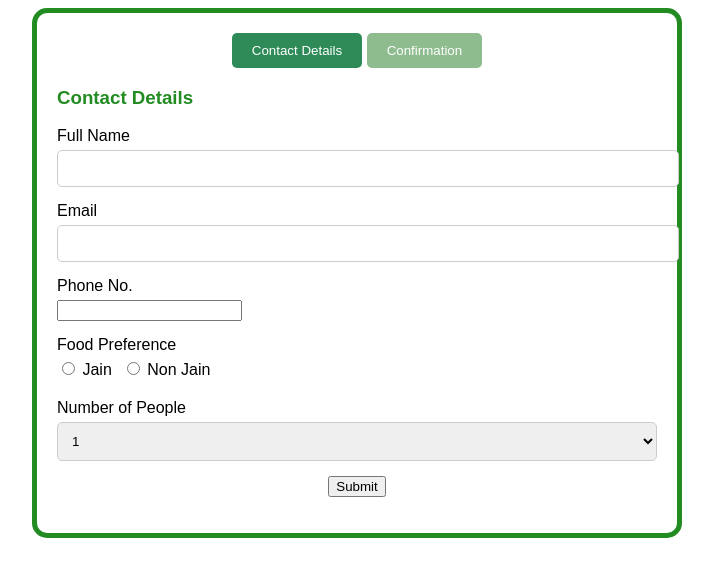
After one commit to Jaideep24/the-trekers, a Django app: template trekkapp/templates/trekkapp/Payment.html in a window 1280 px wide. The commit adds this page. Shown: the top 577 px of the page, without its empty margins (283-996 px from the left). Run offline with Django 3.2, Linux system fonts and the light colour scheme; the template is opened without the code that fills it, so the values that code supplies are empty.

Commit message:
enquire form done

```diff
--- a/trekkapp/admin.py
+++ b/trekkapp/admin.py
@@ -9,3 +9,6 @@ admin.site.register(City)
 admin.site.register(Camping)
 admin.site.register(Cycling)
 admin.site.register(Tours)
+admin.site.register(contact)
+admin.site.register(enquire)
+admin.site.register(personaltrek)
--- /dev/null
+++ b/trekkapp/templates/trekkapp/Payment.html
@@ -0,0 +1,200 @@
+<!DOCTYPE html>
+<html lang="en">
+<head>
+    <meta charset="UTF-8">
+    <meta name="viewport" content="width=device-width, initial-scale=1.0">
+    <title>Payment Form</title>
+    <style>
+        body {
+            font-family: Arial, sans-serif;
+        }
+        h3 {
+            color: forestgreen;
+        }
+        .container {
+            max-width: 600px;
+            margin: 0 auto;
+            padding: 20px;
+            border: 5px solid forestgreen;
+            border-radius: 15px;
+        }
+        .btn {
+            display: inline-block;
+            padding: 10px 20px;
+            background-color: seagreen;
+            color: white;
+            border: none;
+            border-radius: 5px;
+            cursor: pointer;
+        }
+        .form-group {
+            margin-bottom: 15px;
+        }
+        label {
+            display: block;
+            margin-bottom: 5px;
+        }
+        input[type="text"],
+        input[type="email"],
+        input[type="number"],
+        select {
+            width: 100%;
+            padding: 10px;
+            border: 1px solid #ccc;
+            border-radius: 5px;
+        }
+        .radio-group {
+            display: flex;
+            align-items: center;
+        }
+        .radio-group label {
+            margin-right: 10px;
+        }
+        #output {
+            display: none;
+        }
+        #warning {
+            color: red;
+        }
+    </style>
+    <script src="https://code.jquery.com/jquery-3.4.1.js" integrity="sha256-WpOohJOqMqqyKL9FccASB9O0KwACQJpFTUBLTYOVvVU=" crossorigin="anonymous"></script>
+    <script>
+        var people;
+
+        function SubForm() {
+            var fullName = document.getElementById("full_name").value;
+            var email = document.getElementById("email").value;
+            var phoneNumber = document.getElementById("phone_no").value;
+
+            if (fullName !== "" && email !== "" && phoneNumber !== "" && isValidEmail(email)) {
+                document.getElementById("output").style.display = "block";
+                document.getElementById("input").style.display = "none";
+                document.getElementById("Confirmation").style.backgroundColor = "seagreen";
+
+                document.getElementById("name").innerHTML = "Name: " + fullName;
+                document.getElementById("email_out").innerHTML = "Email: " + email;
+                document.getElementById("number").innerHTML = "Phone No.: " + phoneNumber;
+
+                people = document.getElementById("people").value;
+                document.getElementById("first").innerHTML = "Number of people: " + people;
+                document.getElementById("second").innerHTML = "Price per head: Rs. 600";
+
+                if (people > 4) {
+                    var discountAmount = (people * 600) * 0.1;
+                    var totalAmount = (people * 600) - discountAmount;
+                    document.getElementById("third").innerHTML = people + " x 600 - 10%";
+                    document.getElementById("fourth").innerHTML = "Total: Rs. " + totalAmount;
+                    alert("You have received a special 10% discount for a booking of more than 4.");
+                } else {
+                    var totalAmount = people * 600;
+                    document.getElementById("third").innerHTML = people + " x 600";
+                    document.getElementById("fourth").innerHTML = "Total: Rs. " + totalAmount;
+                }
+
+                var foodChoice = document.querySelector('input[name="Jain"]:checked').value;
+                document.getElementById("food").innerHTML = "Food: " + foodChoice;
+
+                // You can submit the form data using AJAX here
+                // Example: $.ajax({ ... });
+                $.ajax({
+				url:"https://api.apispreadsheets.com/data/h6VnLMmnIAbMEf8Y/",
+				type:"post",
+				data:$("#myForm").serializeArray(),
+				error: function(){
+					alert("There was an error :(")
+				}
+			});
+
+            } else {
+                document.getElementById("warning").innerHTML = "Please enter all fields and a valid email address.";
+            }
+        }
+
+        function isValidEmail(email) {
+            var regex = /^[a-zA-Z0-9.!#$%&'*+/=?^_`{|}~-]+@[a-zA-Z0-9-]+(?:\.[a-zA-Z0-9-]+)*$/;
+            return regex.test(email);
+        }
+
+        function Back() {
+            document.getElementById("input").style.display = "block";
+            document.getElementById("output").style.display = "none";
+            document.getElementById("Confirmation").style.backgroundColor = "darkseagreen";
+            document.getElementById("warning").innerHTML = "";
+        }
+    </script>
+</head>
+<body>
+    <div class="container">
+        <center>
+        <button class="btn">Contact Details</button>
+        <button id="Confirmation" class="btn" style="background-color: darkseagreen;">Confirmation</button>
+        </center>
+        <div id="input">
+            <h3>Contact Details</h3>
+            <form id="myForm">
+                <div class="form-group">
+                    <label for="full_name">Full Name</label>
+                    <input type="text" id="full_name" name="full_name" required />
+                </div>
+                <div class="form-group">
+                    <label for="email">Email</label>
+                    <input type="email" id="email" name="email" required />
+                </div>
+                <div class="form-group">
+                    <label for="phone_no">Phone No.</label>
+                    <input type="tel" id="phone_no" name="phone_no" required />
+                </div>
+                <div class="form-group">
+                    <label>Food Preference</label>
+                    <div class="radio-group">
+                        <label><input type="radio" name="Jain" value="Jain"> Jain</label>
+                        <label><input type="radio" name="Jain" value="Non-Jain"> Non Jain</label>
+                    </div>
+                </div>
+                <div class="form-group">
+                    <label for="people">Number of People</label>
+                    <select id="people" name="people">
+                        <option value="1">1</option>
+                    <option value="2">2</option>
+                    <option value="3">3</option>
+                    <option value="4">4</option>
+                    <option value="5">5</option>
+                    <option value="6">6</option>
+                    <option value="7">7</option>
+                    <option value="8">8</option>
+                    <option value="9">9</option>
+                    <option value="10">10</option>
+                    <option value="11">11</option>
+                    <option value="12">12</option>
+                    <option value="13">13</option>
+                    </select>
+                </div>
+                <center><button type="button" onclick="SubForm()">Submit</button></center>
+                <p id="warning"></p>
+            </form>
+        </div>
+        <div id="output">
+            <h3>Review Your Booking</h3>
+            <ul>
+                <li>Event Name</li>
+                <li id="name">Full Name</li>
+                <li id="email_out">Email</li>
+                <li id="number">Phone No.</li>
+                <li id="food">Food</li>
+            </ul>
+            <h3>Payment Details</h3>
+            <ul>
+                <li id="first"></li>
+                <li id="second"></li>
+                <li id="third"></li>
+                <li id="fourth"></li>
+            </ul>
+            <center>While making payments please enter your name</center>
+            <h3>Payment Methods</h3>
+            <button onclick="Back()">Back</button>
+            <button style="margin-left: 80%;">Pay Now</button>
+
+        </div>
+    </div>
+</body>
+</html>
--- a/trekkapp/templates/trekkapp/trekdetails.html
+++ b/trekkapp/templates/trekkapp/trekdetails.html
@@ -10,6 +10,8 @@
     {% endfor %}
   </ul>
   </div>
+  <form action="" method="post" style="position: fixed; z-index: 1000;">{% csrf_token %}<button class="btn btn-primary"  >Enquire</button></form>
+
   <div style="box-shadow: 1px 1px 200px -100px; ">
     <h1 style="position: absolute; padding-top: 30%;">
       {{ object.name}}
```
Also changed, not shown: trekkapp/forms.py (added, +18 -0 lines), trekkapp/models.py (+38 -0 lines), trekkapp/templates/trekkapp/contact.html (added, +8 -0 lines), trekkapp/views.py (+119 -1 lines), trekkers/settings.py (+8 -0 lines), db.sqlite3, trekkapp/migrations/0007_auto_20240628_1330.py (added).
